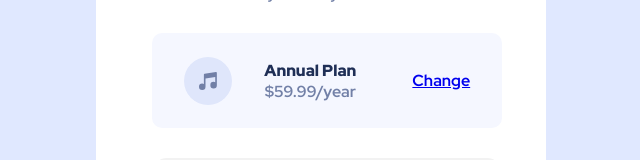
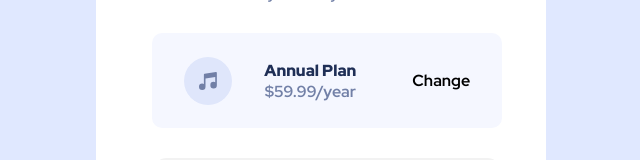
Before and after one commit to don1257/react-mentor-order-summary-component, a React (Create React App) app: page / in a window 1280 px wide. Shown: the part 410-570 px from the top of the page, without its empty margins (319-959 px from the left). Built offline with nearby package versions, Linux system fonts and the light colour scheme.

Commit message:
Update MusicPlan.tsx

```diff
--- a/src/components/Card/MusicPlan/MusicPlan.tsx
+++ b/src/components/Card/MusicPlan/MusicPlan.tsx
@@ -14,7 +14,7 @@ const MusicPlan = () => {
                 <p className='Price'>$59.99/year</p>
             </div>
 
-            <a className='Hyperlink' href='https://google.com'>Change</a>
+            <a className='Hyperlink'>Change</a>
 
         </div>
     )
```
